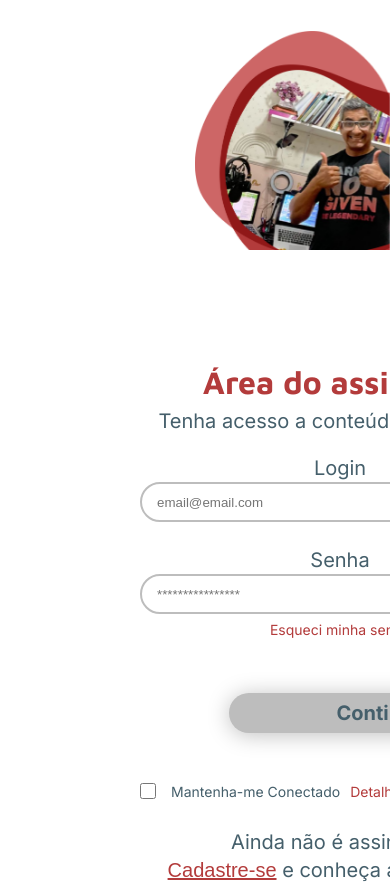
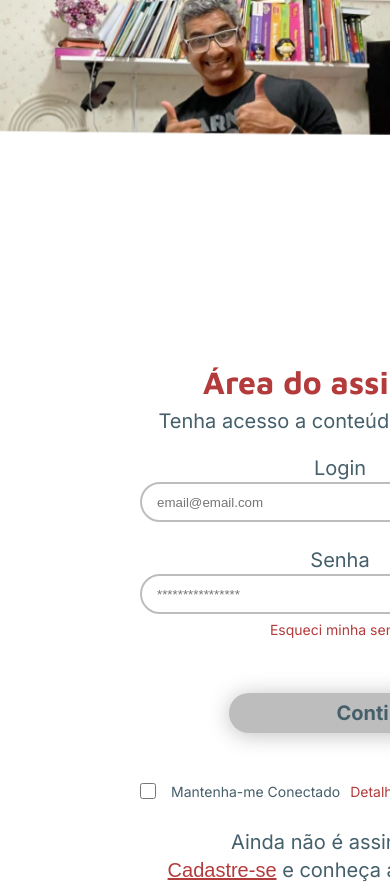
Before and after one commit to Pipoca-Agil/frontend, a React (Create React App) app: page /login in a window 390 px wide. Shown: the top 884 px of the page. Built offline with nearby package versions, Linux system fonts and the light colour scheme; a web font is replaced by a local one.

Commit message:
feat: implementa imagem tablet

```diff
--- a/src/pages/Login/index.tsx
+++ b/src/pages/Login/index.tsx
@@ -123,7 +123,10 @@ export default function Login() {
       </FormStyle>
     </StyledLoginPage>
       <ImageWrapper>
-        <Image src={ImagemLogin} alt="Ibson podcast pipoca ágil" />
+        <Image
+          src={ImagemLogin}
+          alt="Ibson podcast pipoca ágil"/>
+
       </ImageWrapper>
 
   </Body>
--- a/src/pages/Login/style.ts
+++ b/src/pages/Login/style.ts
@@ -1,6 +1,7 @@
 import styled, { createGlobalStyle } from "styled-components";
-import LoginImage from "./Imgs/ImagemLogin.png"
-import VectorImg from "./Imgs/Vector.png"
+import TabletImage from "./Imgs/TabletImage.png";
+
+
 
 import 'font-awesome/css/font-awesome.css';
 
@@ -96,7 +97,6 @@ export const FormStyle = styled.section`
   left: 30%;
   top: 20%;
   max-height: 60%;
-
 `
 
 export const InputComponent = styled.input`
@@ -133,11 +133,21 @@ export const Image = styled.img`
   width: 50vw;
   right:0px;
   top: 30px;
-  content: ${LoginImage};
+
+  @media (max-width: 1024px) {
+    content: url(${TabletImage});
+    position: fixed;
+    top: 0px;
+    margin: 0;
+    width: 100%;
+    max-height: 287px;
+    object-fit: cover;
+  }
 
   @media (max-width: 600px) {
-    content: ${VectorImg};
+    content: src="./Imgs/"
   }
+
 `
 export const FormGroup = styled.div`
   margin-top: 2.4rem;
```
Also changed, not shown: src/pages/Login/responsive.ts (deleted, +0 -14 lines), src/pages/Login/Imgs/TabletImage.png (renamed from src/pages/Login/Imgs/Capturar 1.png).
